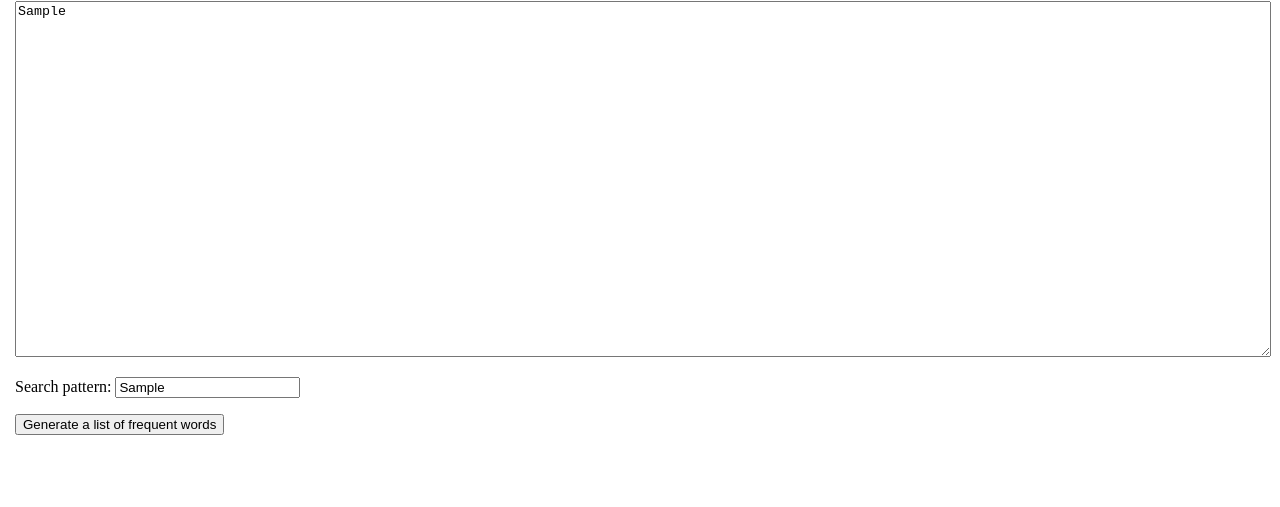
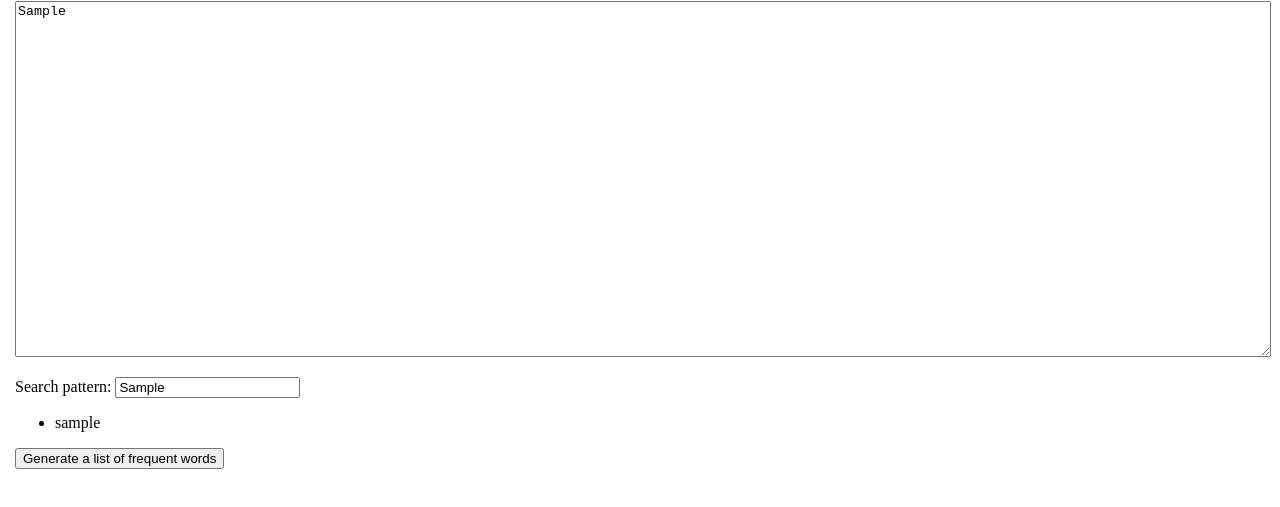
Before and after one commit to lukasz-pudlo/js-cookbook, a website: page wordLister.html in a window 1280 px wide. Both pictures are taken after typing "Sample", "Sample" into the empty fields and a click on the button "Generate a list of frequent words". Shown: the part 79-586 px from the top of the page. Drawn offline with Linux system fonts and the light colour scheme.

Commit message:
dynamically creating list of frequent words

```diff
--- a/wordLister.html
+++ b/wordLister.html
@@ -71,11 +71,19 @@
           const processedText = userText.toLowerCase().replaceAll(",", "");
 
           let wordList = processedText.split(" ");
+          // Before creating the set, organise the words in list by their frequency
+
           let wordSet = new Set(wordList);
           console.log(wordSet);
 
+          let wordListElement = "<ul>";
           for (const word of wordList) {
+            wordListElement += `<li> ${word} </li>`;
           }
+
+          wordListElement += "</ul>";
+
+          document.getElementById("textResult").innerHTML = wordListElement;
         };
     </script>
 
```
